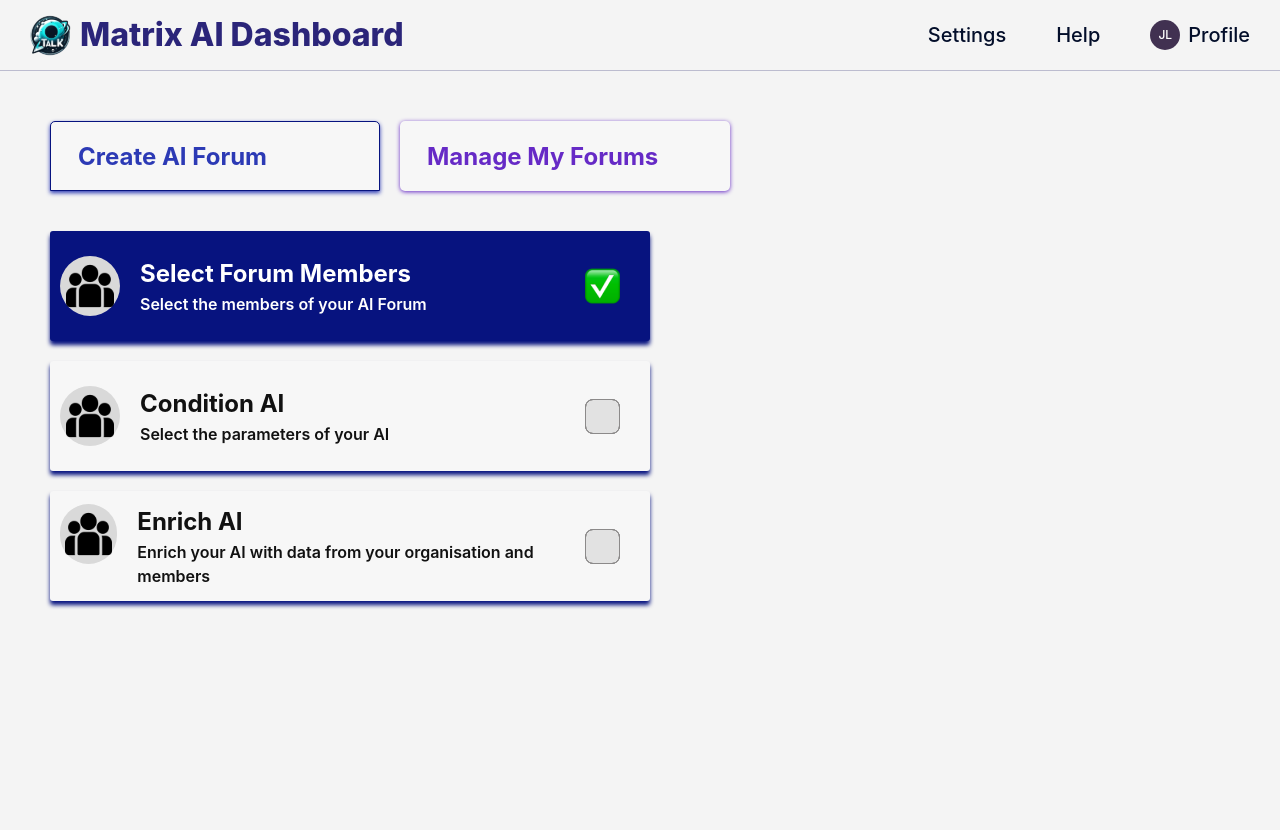
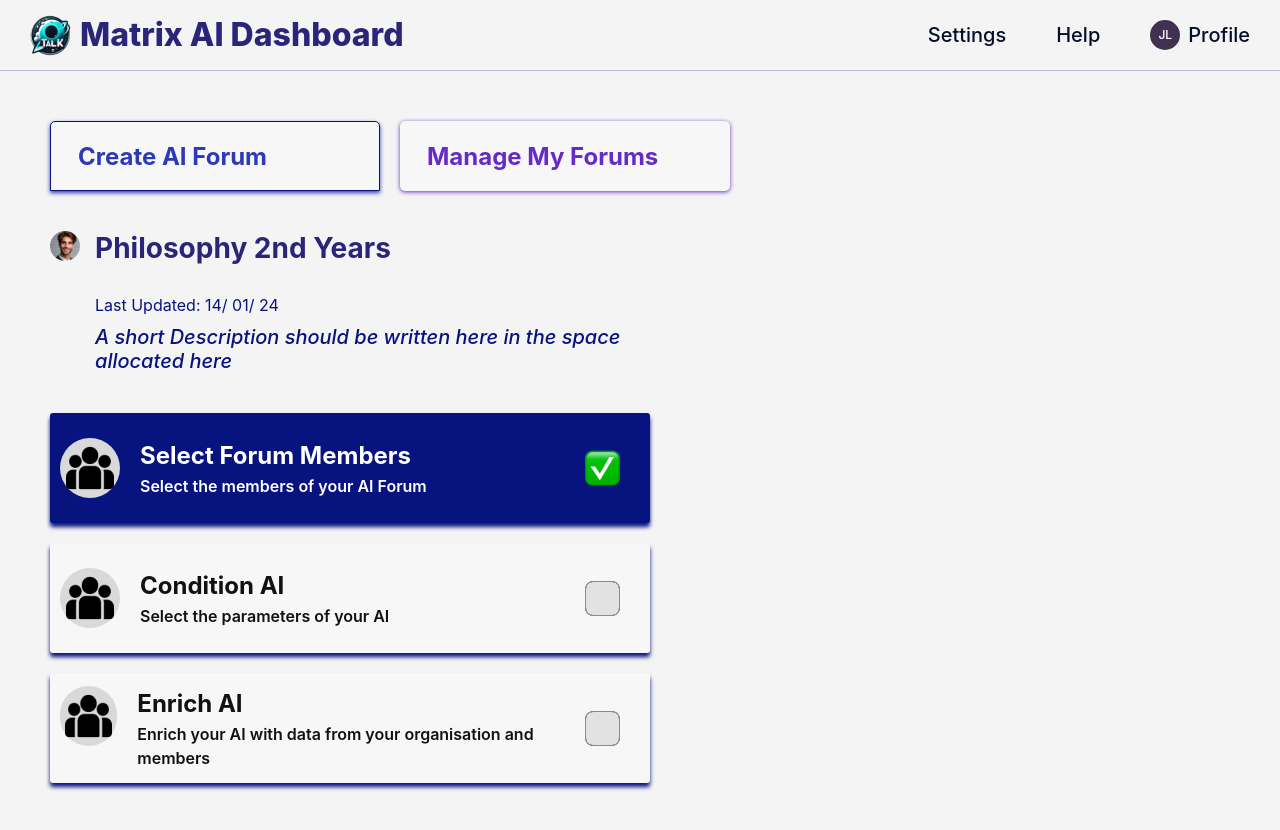
Before and after one commit to ratan2020cs131/external-task, a React (Create React App) app: page / in a window 1280 px wide. Shown: the top 830 px of the page. Before the commit the page ends 800 px from the top, so only its background shows below. Built offline with nearby package versions, Linux system fonts and the light colour scheme.

Commit message:
status done

```diff
--- a/src/asset/svg/index.js
+++ b/src/asset/svg/index.js
@@ -2,11 +2,13 @@ import Logo from './logo.svg'
 import GrpAvatar from './grpavtar.svg';
 // import GreenCheck from './greencheck.svg';
 import GreenCheck from './greencheck.png';
-import Unchecked from './unchecked.svg'
+import Unchecked from './unchecked.svg';
+import Person from './person.svg';
 
 export {
     Logo,
     GrpAvatar,
     GreenCheck,
-    Unchecked
+    Unchecked,
+    Person
 }
--- /dev/null
+++ b/src/components/status/Status.jsx
@@ -0,0 +1,24 @@
+import React from 'react'
+import styles from './status.module.css';
+import { Person } from '../../asset/svg';
+
+const Status = () => {
+    return (
+        <div className={styles.container}>
+            <img src={Person} alt='avatar'></img>
+            <div>
+                <h2 className={styles.heading}>
+                    Philosophy 2nd Years
+                </h2>
+                <h2 className={styles.time}>
+                    Last Updated: 14/ 01/ 24
+                </h2>
+                <h2 className={styles.description}>
+                A short Description should be written here in the space allocated here
+                </h2>
+            </div>
+        </div>
+    )
+}
+
+export default Status
--- /dev/null
+++ b/src/components/status/status.module.css
@@ -0,0 +1,35 @@
+.container {
+    display: flex;
+    gap: 15px;
+    align-items: flex-start;
+    width: 600px;
+}
+
+.heading {
+    color: #2B2579;
+    font-family: Inter;
+    font-size: 28px;
+    font-style: normal;
+    font-weight: 700;
+    line-height: normal;
+}
+
+.time {
+    color: #07137F;
+    font-family: Inter;
+    font-size: 16px;
+    font-style: normal;
+    font-weight: 400;
+    line-height: normal;
+    margin-top: 30px;
+}
+
+.description {
+    margin-top: 10px;
+    color: #07137F;
+    font-family: Inter;
+    font-size: 20px;
+    font-style: italic;
+    font-weight: 500;
+    line-height: normal;
+}
--- a/src/pages/Home.jsx
+++ b/src/pages/Home.jsx
@@ -2,6 +2,7 @@ import React, { useState } from 'react'
 import Card from '../components/card1/Card';
 import Button from '../components/button1/Button';
 import Button2 from '../components/button2/Button';
+import Status from '../components/status/Status';
 
 const Home = () => {
     const [selected, setSelected] = useState(0);
@@ -12,6 +13,11 @@ const Home = () => {
                 <Button/>
                 <Button2/>
             </div>
+
+            <div style={{display:'flex',flexDirection:'column', marginBottom:'40px', gap:'20px'}}>
+                <Status/>
+            </div>
+
             <div style={{ display: 'flex', flexDirection: 'column', gap: '20px' }}>
                 {
                     cardData.map((item, index) => (
```
Also changed, not shown: src/asset/svg/person.svg (added).
